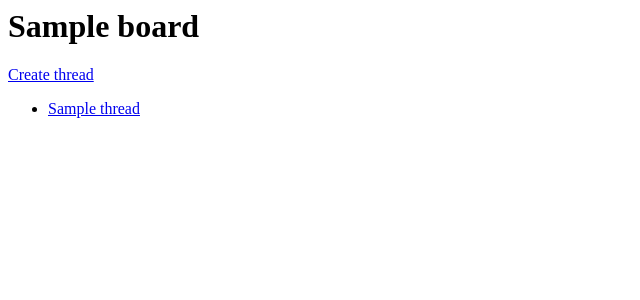
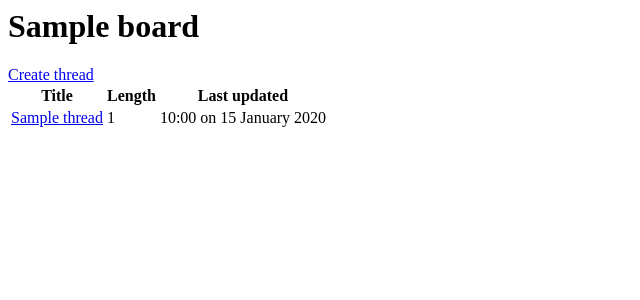
Before and after one commit to akprasad/flask-forum, a Flask app: template application/templates/forum/board.html in a window 1280 px wide. Shown: the top 300 px of the page, without its empty margins (0-640 px from the left). Run offline with Flask 2, Linux system fonts and the light colour scheme; the template is opened without the code that fills it: values that come from a table or form of the project are taken from there, others are empty; tables that the repository leaves empty hold one stand-in row (values such as "Sample post"); parts of the project's set-up code (start-up, migrations or seed data) failed here and were passed over.

Commit message:
Add "last_updated" and "num_posts"

```diff
--- a/application/forum/views.py
+++ b/application/forum/views.py
@@ -90,6 +90,7 @@ def create_post(slug, id):
         p = Post(content=form.content.data,
                  author=current_user)
         thread.posts.append(p)
+        thread.last_updated = p.created
         db.session.commit()
 
         return redirect(url_for('.thread', slug=slug, id=id))
--- a/application/models.py
+++ b/application/models.py
@@ -69,7 +69,8 @@ class Board(Base):
 
 
 class Thread(Base, TimestampMixin):
-    name = db.Column(db.String)
+    name = db.Column(db.String(80))
+    last_updated = db.Column(db.DateTime, default=datetime.utcnow)
     author_id = db.Column(db.ForeignKey('user.id'), index=True)
     board_id = db.Column(db.ForeignKey('board.id'), index=True)
 
@@ -82,6 +83,10 @@ class Thread(Base, TimestampMixin):
     def __unicode__(self):
         return self.name
 
+    @property
+    def num_posts(self):
+        return Post.query.filter(Post.thread_id == self.id).count()
+
 
 class Post(Base, TimestampMixin):
     index = db.Column(db.Integer, default=0, index=True)
--- a/application/templates/forum/board.html
+++ b/application/templates/forum/board.html
@@ -1,4 +1,13 @@
 {% extends 'forum/layout.html' %}
+
+{# #}
+{% macro thread_row(t) %}
+    <tr>
+        <td><a href="{{ url_for('.thread', slug=board.slug, id=t.id) }}">{{ t.name }}</a></td>
+        <td>{{ t.num_posts }}</td>
+        <td>{{ t.readable_date }}</td>
+    </tr>
+{% endmacro %}
 
 {% block title %}{{ board.name }}{% endblock %}
 
@@ -6,11 +15,12 @@
 <h1>{{ board.name }}</h1>
 
 <a href="{{ url_for('.create_thread', slug=board.slug) }}">Create thread</a>
-{% if threads %}
-    <ul>
-    {% for t in threads %}
-        <li><a href="{{ url_for('.thread', slug=board.slug, id=t.id) }}">{{ t.name }}</a>
-    {% endfor %}
-    </ul>
-{% endif %}
+<table>
+    <tr>
+        <th>Title</th>
+        <th>Length</th>
+        <th>Last updated</th>
+    </tr>
+    {% for t in threads %}{{ thread_row(t) }}{% endfor %}
+</table>
 {% endblock %}
```
